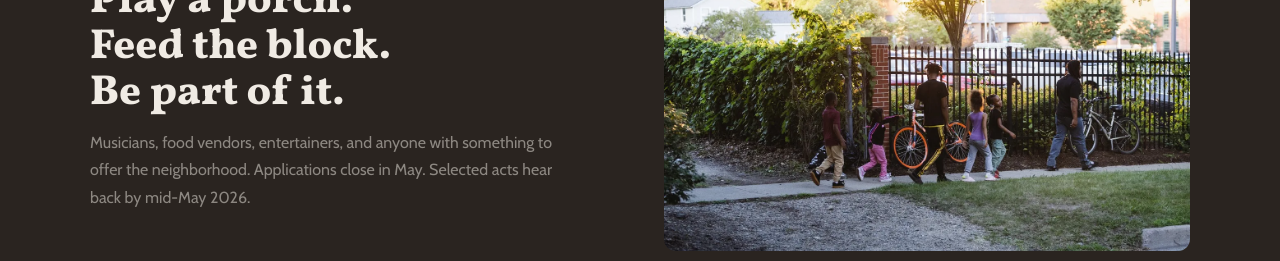
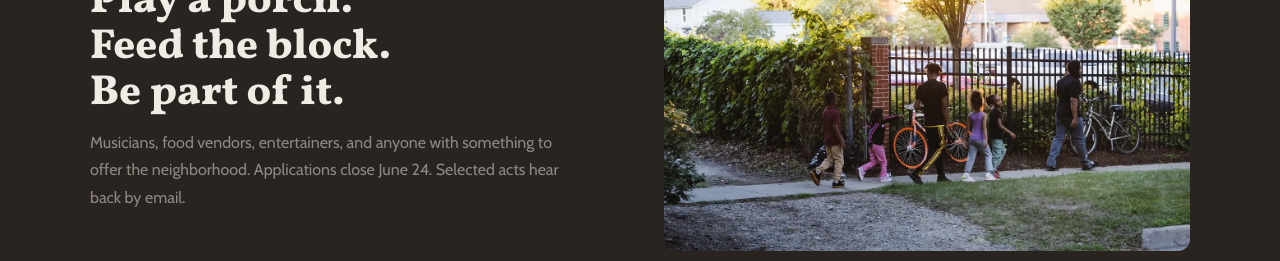
Before and after one commit to Travis-Gilbert/our-civic-atlas, a Next.js app: page /porchfest-public in a window 1280 px wide. Shown: the part 4280-4541 px from the top of the page. Built offline with nearby package versions, Linux system fonts and the light colour scheme.

Commit message:
fix(porchfest): add application deadline copy

```diff
--- a/src/app/porchfest/apply/PorchfestApplicationForm.tsx
+++ b/src/app/porchfest/apply/PorchfestApplicationForm.tsx
@@ -36,6 +36,7 @@ import { useMutation } from "urql";
 
 import { SubmitEventApplicationDocument } from "@/lib/api/graphql/generated/graphql";
 import type { EventApplicationSubmitInput } from "@/lib/api/graphql/generated/graphql";
+import { PORCHFEST_APPLICATION_CLOSE_LABEL } from "@/lib/porchfest/porchfest-event";
 import {
   BAND_SIZES,
   ENT_TYPES,
@@ -472,7 +473,8 @@ export function PorchfestApplicationForm() {
           <h1 className="civic-apply-display">PorchFest 2026 application</h1>
           <p className="civic-apply-lede">
             Free to apply, free to play. Your application is saved the moment
-            you submit it; nothing else is required first.
+            you submit it; nothing else is required first. Applications close{" "}
+            {PORCHFEST_APPLICATION_CLOSE_LABEL}.
           </p>
         </header>
 
--- a/src/app/porchfest/apply/page.tsx
+++ b/src/app/porchfest/apply/page.tsx
@@ -1,13 +1,14 @@
 import type { Metadata } from "next";
 
 import { PlannerClientProvider } from "@/lib/api/graphql/PlannerClientProvider";
+import { PORCHFEST_APPLICATION_CLOSE_LABEL } from "@/lib/porchfest/porchfest-event";
 
 import { PorchfestApplicationForm } from "./PorchfestApplicationForm";
 import "./apply.css";
 
 export const metadata: Metadata = {
   title: "Apply for PorchFest 2026 | Our Civic Atlas",
-  description: "Public application intake for Carriage Town PorchFest 2026.",
+  description: `Public application intake for Carriage Town PorchFest 2026. Applications close ${PORCHFEST_APPLICATION_CLOSE_LABEL}.`,
 };
 
 export default function PorchfestApplyPage() {
--- a/src/components/porchfest-site/sections/ApplyCTA.tsx
+++ b/src/components/porchfest-site/sections/ApplyCTA.tsx
@@ -5,6 +5,7 @@ import ScrollReveal from '../components/ScrollReveal';
 import ResponsiveImg from '../components/ResponsiveImg';
 import { C, serif, sans, mono, tagStyle } from '../tokens';
 import { CATEGORIES, PHOTOS, accentColor, accentBright, accentDim } from '../porchfest-data';
+import { PORCHFEST_APPLICATION_CLOSE_LABEL } from '@/lib/porchfest/porchfest-event';
 
 function ApplyCard({ cat, delay }) {
   const [hovered, setHovered] = useState(false);
@@ -91,7 +92,7 @@ export default function ApplyCTA() {
               Play a porch.<br/>Feed the block.<br/>Be part of it.
             </h2>
             <p style={{ ...sans, fontSize: 16, color: 'rgba(240,235,228,.5)', lineHeight: 1.7, maxWidth: '42ch' }}>
-              Musicians, food vendors, entertainers, and anyone with something to offer the neighborhood. Applications close in May. Selected acts hear back by mid-May 2026.
+              Musicians, food vendors, entertainers, and anyone with something to offer the neighborhood. Applications close {PORCHFEST_APPLICATION_CLOSE_LABEL}. Selected acts hear back by email.
             </p>
           </ScrollReveal>
           <ScrollReveal delay={2}>
--- a/src/lib/porchfest/porchfest-event.ts
+++ b/src/lib/porchfest/porchfest-event.ts
@@ -21,3 +21,6 @@ export const PORCHFEST_EVENT_SITE = { lat: 43.0205, lon: -83.702 } as const;
 
 /** Human label for the festival day, e.g. "Friday, July 17". */
 export const PORCHFEST_EVENT_DATE_LABEL = "Friday, July 17";
+
+/** Last day public PorchFest applications are open. */
+export const PORCHFEST_APPLICATION_CLOSE_LABEL = "June 24";
```
